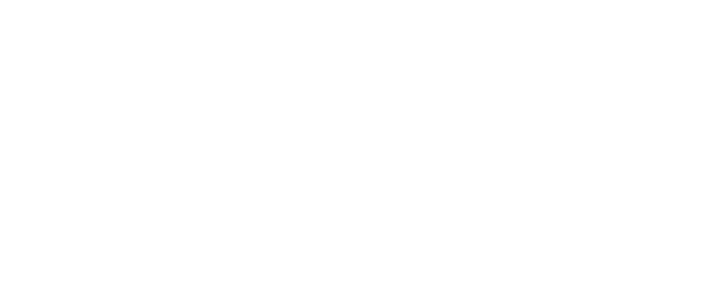
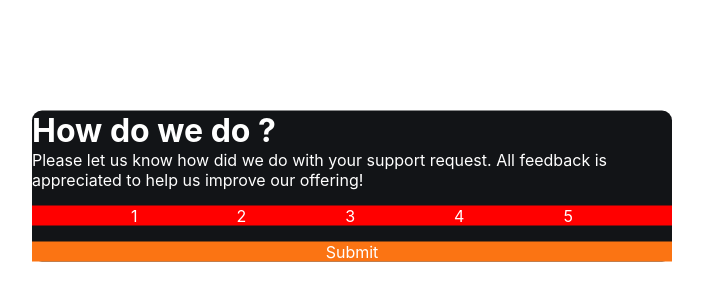
Before and after one commit to preetamvarun/Interactive-Rating-Component, a React (Create React App) app: page / in a window 1280 px wide. Shown: the part 214-514 px from the top of the page, without its empty margins (288-991 px from the left). Built offline with nearby package versions, Linux system fonts and the light colour scheme.

Commit message:
started coding dashboard component. styling things in dashboard component

```diff
--- a/src/App.js
+++ b/src/App.js
@@ -1,10 +1,12 @@
-import logo from './logo.svg';
-import './App.css';
+// import logo from './logo.svg';
+// import './App.css';
+
+import Dashboardcomponent from "./Dashboardcomponent/Dashboardcomponent";
 
 function App() {
   return (
     <div className="App">
-
+      <Dashboardcomponent/>
     </div>
   );
 }
--- /dev/null
+++ b/src/Dashboardcomponent/Dashboardcomponent.js
@@ -0,0 +1,24 @@
+import React, {Component} from "react";
+import './Dashboardstyles.css';
+
+class Dashboardcomponent extends Component{
+    render(){
+        return(
+            <div className = "Main-Dashboard">
+                <h1>How do we do ?</h1>
+                <p>Please let us know how did we do with your support request. All feedback is appreciated to
+                help us improve our offering!</p>
+                <div className="Rating-Links">
+                    <span className="Rating-Value">1</span>
+                    <span className="Rating-Value">2</span>
+                    <span className="Rating-Value">3</span>
+                    <span className="Rating-Value">4</span>
+                    <span className="Rating-Value">5</span>
+                </div>
+                <a href = "/#" className="Submit-Btn">Submit</a>
+            </div>
+        )
+    }
+}
+
+export default Dashboardcomponent;
--- /dev/null
+++ b/src/Dashboardcomponent/Dashboardstyles.css
@@ -0,0 +1,25 @@
+.Main-Dashboard{
+    background-color: hsl(216, 12%, 8%);
+    color : white;
+    position : absolute;
+    top : 50%;
+    left : 50%;
+    transform: translate(-50%,-50%);
+    border-radius : 10px;
+}
+
+.Main-Dashboard .Rating-Links{
+    background-color: red;
+    display: flex;
+    flex-direction: row;
+    justify-content: space-evenly;
+    margin : 1rem 0rem;
+}
+
+.Main-Dashboard .Submit-Btn{
+    text-decoration: none;
+    display: block;
+    color : #fff;
+    background-color : hsl(25, 97%, 53%);
+    text-align : center;
+}
--- a/src/index.css
+++ b/src/index.css
@@ -1,3 +1,9 @@
+*,*::before,*::after{
+  margin : 0rem;
+  padding : 0rem;
+  box-sizing : border-box;
+}
+
 body {
   margin: 0;
   font-family: -apple-system, BlinkMacSystemFont, 'Segoe UI', 'Roboto', 'Oxygen',
```
